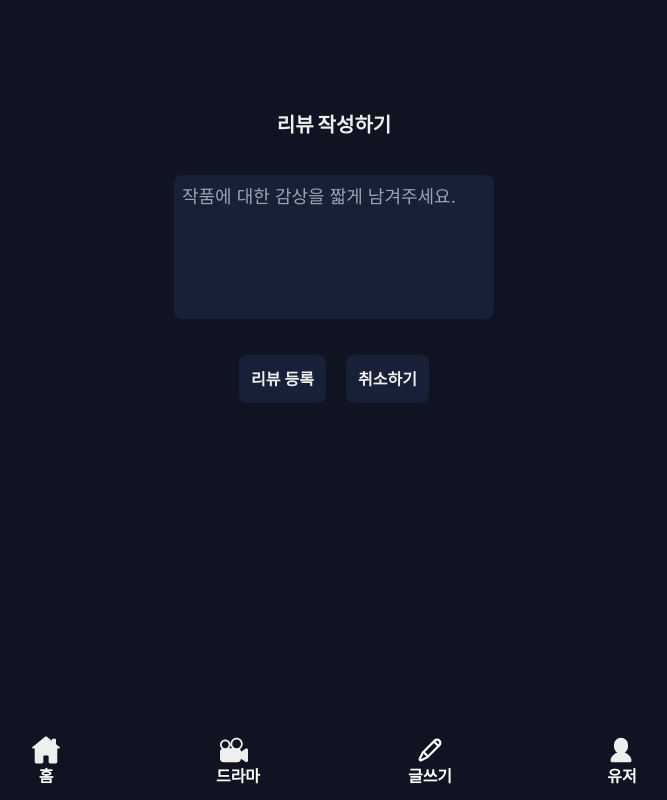
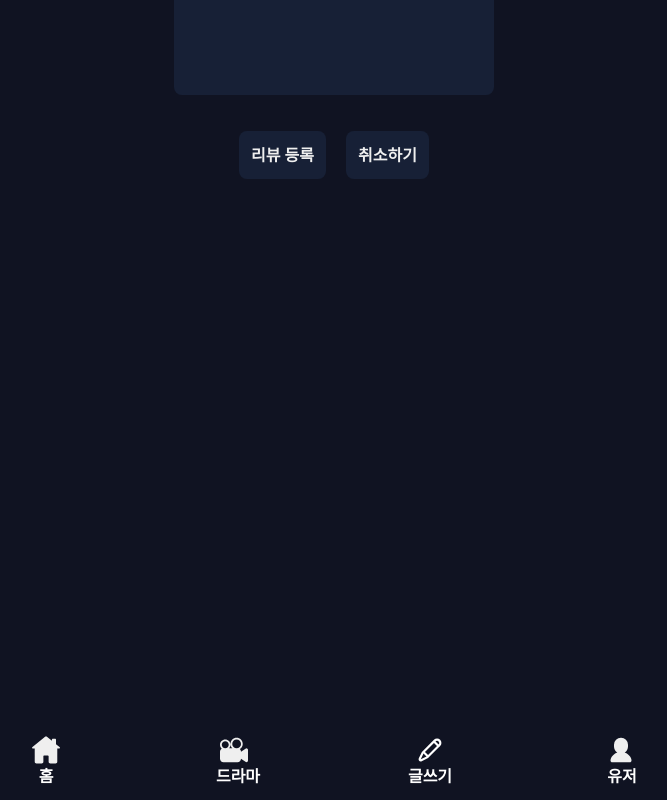
Before and after one commit to minomad/life-drama, a React (Vite) app: page /review/1 in a window 1280 px wide. Shown: the whole page, without its empty margins (306-973 px from the left). Built offline with nearby package versions, Linux system fonts and the light colour scheme; what pocketbase would draw is missing.

Commit message:
리뷰작성 수정

```diff
--- a/src/pages/ReviewEdit.jsx
+++ b/src/pages/ReviewEdit.jsx
@@ -44,7 +44,7 @@ function ReviewEdit() {
         <title>리뷰 작성</title>
       </Helmet>
       <Form
-        addStyle={'absolute left-1/2 top-1/3 -translate-x-1/2 -translate-y-1/2 transform'}
+        addStyle={'absolute left-1/2 top-1/3 -translate-x-1/2 -translate-y-1/2 transform min-h-screen'}
         onSubmit={handleReviewSubmit}
       >
         <h2 className="py-5 text-center text-xl font-black">리뷰 작성하기</h2>
@@ -52,7 +52,7 @@ function ReviewEdit() {
           리뷰 내용
         </label>
         <TextArea textareaRef={reviewRef} id={'review'} placeholder={'작품에 대한 감상을 짧게 남겨주세요.'} />
-        <div className="flex gap-5 pt-5 pb-10">
+        <div className="flex gap-5 pt-5">
           <Button type="submit">리뷰 등록</Button>
           <Button hoverColor="hover:bg-rose-500" onClick={handleReviewCancel}>
             취소하기
```
